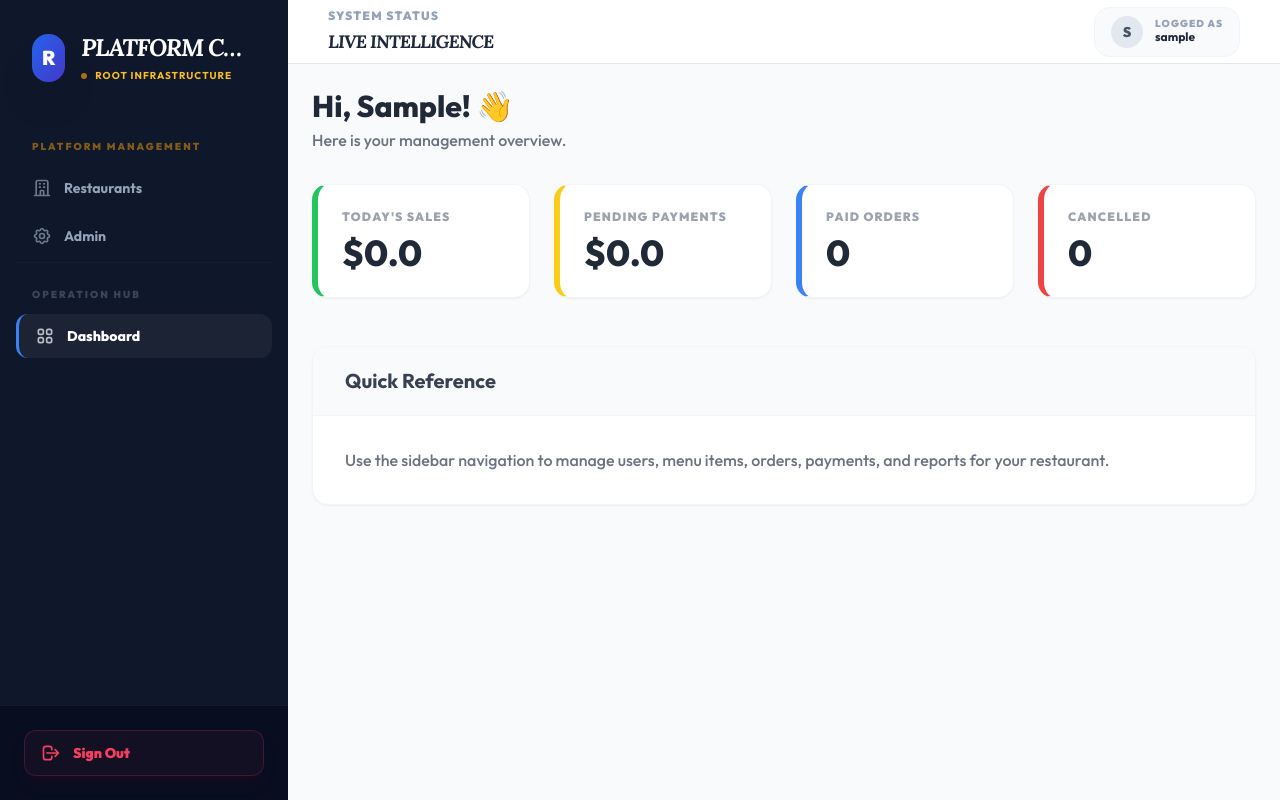
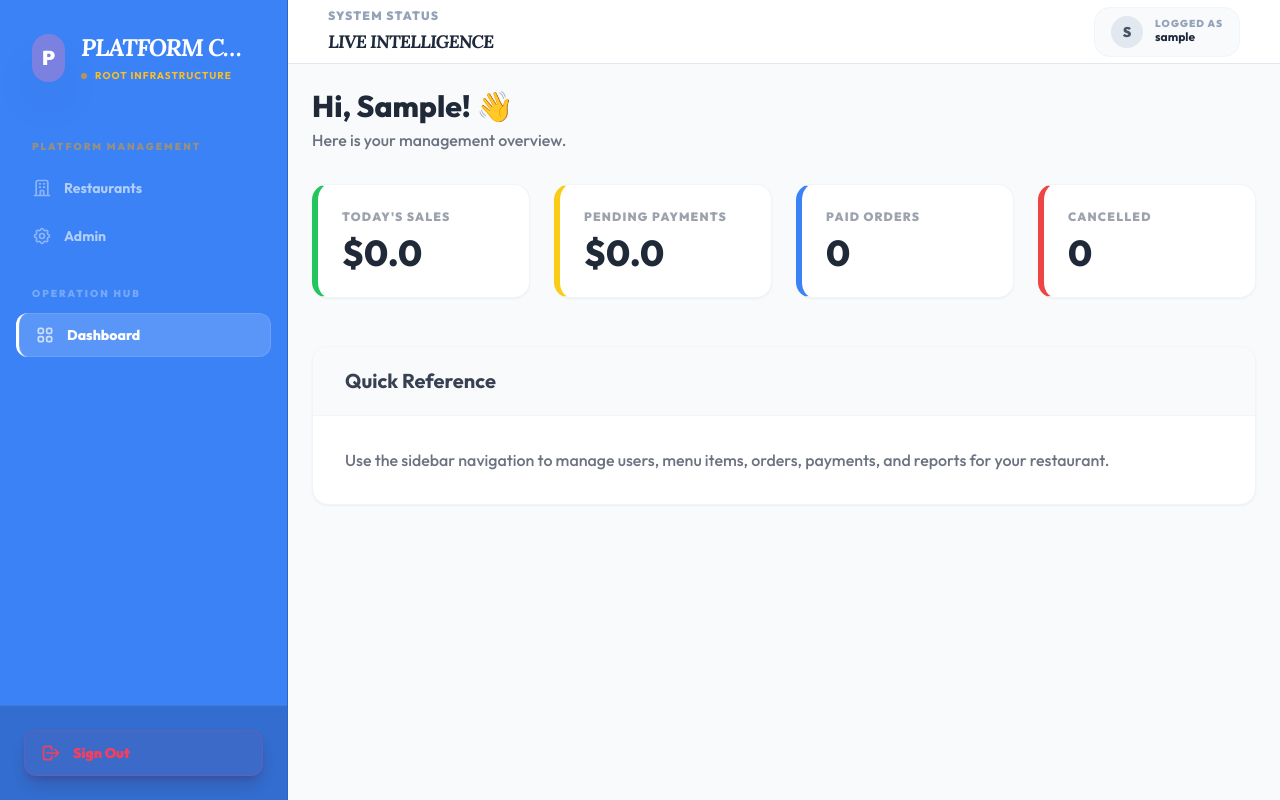
Before and after one commit to Iftin-Tech/Restaurent-Management-System, a Django app: page /dashboard/manager/ in a window 1280 px wide. Run offline with Django 5.2, Linux system fonts and the light colour scheme; the visitor is signed in with stand-in values (Sample User, id 1); data that the repository does not hold is empty; some libraries are stand-ins or nearby versions.

Commit message:
fixed the sidebre

```diff
--- a/templates/includes/head.html
+++ b/templates/includes/head.html
@@ -14,17 +14,92 @@
         :root {
             --primary-color: {{ request.tenant.primary_color|default:"#3b82f6" }};
             --secondary-color: {{ request.tenant.secondary_color|default:"#ec4899" }};
+            --sidebar-text: color-mix(in srgb, white 82%, var(--primary-color) 18%);
+            --sidebar-text-muted: color-mix(in srgb, white 60%, var(--primary-color) 40%);
+            --sidebar-accent: color-mix(in srgb, var(--primary-color) 78%, white 22%);
         }
         body { font-family: 'Outfit', sans-serif; height: 100vh; overflow: hidden; }
-        .custom-sidebar::-webkit-scrollbar { width: 4px; }
-        .custom-sidebar::-webkit-scrollbar-track { background: #0f172a; }
-        .custom-sidebar::-webkit-scrollbar-thumb { background: #334155; border-radius: 10px; }
+        .custom-sidebar {
+            -ms-overflow-style: none;
+            scrollbar-width: none;
+        }
+        .custom-sidebar::-webkit-scrollbar {
+            display: none;
+            width: 0;
+            height: 0;
+        }
+
+        .tenant-sidebar {
+            position: relative;
+            background-color: var(--primary-color);
+            border-right: 1px solid color-mix(in srgb, var(--primary-color) 78%, black 22%);
+        }
+
+        .sidebar-mobile-toggle {
+            background-color: var(--primary-color);
+            color: white;
+            box-shadow: 0 16px 40px -24px color-mix(in srgb, var(--primary-color) 64%, black 36%);
+        }
+
+        .sidebar-link {
+            color: var(--sidebar-text-muted) !important;
+        }
+
+        .sidebar-link:hover,
+        .sidebar-link:focus-visible {
+            background: color-mix(in srgb, var(--primary-color) 18%, transparent) !important;
+            color: white !important;
+        }
+
+        .sidebar-link:hover svg,
+        .sidebar-link:focus-visible svg {
+            opacity: 1 !important;
+        }
 
         .nav-link-active {
-            background: rgba(255, 255, 255, 0.05);
-            border-left: 3px solid var(--primary-color);
+            background: color-mix(in srgb, white 16%, var(--primary-color) 84%);
+            border-left: 3px solid white;
             color: white !important;
             font-weight: 800 !important;
+            box-shadow: inset 0 0 0 1px color-mix(in srgb, white 10%, transparent);
+        }
+
+        .sidebar-section-label {
+            color: var(--sidebar-text-muted) !important;
+            border-color: color-mix(in srgb, var(--primary-color) 14%, white 8%) !important;
+        }
+
+        .sidebar-subnav-wrap {
+            border-color: color-mix(in srgb, var(--primary-color) 14%, white 8%) !important;
+        }
+
+        .sidebar-subnav-link {
+            color: var(--sidebar-text-muted) !important;
+            border-radius: 0.75rem;
+        }
+
+        .sidebar-subnav-link:hover {
+            color: var(--sidebar-accent) !important;
+            background: color-mix(in srgb, white 10%, var(--primary-color) 90%) !important;
+        }
+
+        .sidebar-subnav-link-active {
+            color: white !important;
+            background: color-mix(in srgb, white 16%, var(--primary-color) 84%) !important;
+            box-shadow: inset 0 0 0 1px color-mix(in srgb, white 10%, transparent);
+        }
+
+        .sidebar-logout-panel {
+            background: color-mix(in srgb, var(--primary-color) 84%, black 16%) !important;
+            border-top: 1px solid color-mix(in srgb, var(--primary-color) 14%, white 8%) !important;
+        }
+
+        .sidebar-logo-fallback {
+            background-color: color-mix(in srgb, var(--secondary-color) 24%, white 10%);
+        }
+
+        .sidebar-meta-text {
+            color: var(--sidebar-text-muted) !important;
         }
 
         .premium-glow {
--- a/templates/includes/mobile_nav.html
+++ b/templates/includes/mobile_nav.html
@@ -1,6 +1,6 @@
 <div x-data="{ sidebarOpen: false }">
     <!-- Mobile Menu Button -->
-    <button @click="sidebarOpen = !sidebarOpen" class="lg:hidden fixed top-4 left-4 z-50 p-2 bg-[#0f172a] text-white rounded-lg shadow-lg">
+    <button @click="sidebarOpen = !sidebarOpen" class="sidebar-mobile-toggle lg:hidden fixed top-4 left-4 z-50 p-2 rounded-lg shadow-lg">
         <svg class="w-6 h-6" fill="none" stroke="currentColor" viewBox="0 0 24 24">
             <path stroke-linecap="round" stroke-linejoin="round" stroke-width="2" d="M4 6h16M4 12h16M4 18h16"></path>
         </svg>
@@ -10,7 +10,7 @@
     <div x-show="sidebarOpen" @click="sidebarOpen = false" class="lg:hidden fixed inset-0 bg-black/50 z-40"></div>
 
     <!-- Mobile Sidebar -->
-    <aside x-show="sidebarOpen" x-transition:enter="transition ease-out duration-300" x-transition:enter-start="-translate-x-full" x-transition:enter-end="translate-x-0" x-transition:leave="transition ease-in duration-300" x-transition:leave-start="translate-x-0" x-transition:leave-end="-translate-x-full" class="lg:hidden fixed w-72 bg-[#0f172a] h-full z-50 flex flex-col overflow-y-auto">
+    <aside x-show="sidebarOpen" x-transition:enter="transition ease-out duration-300" x-transition:enter-start="-translate-x-full" x-transition:enter-end="translate-x-0" x-transition:leave="transition ease-in duration-300" x-transition:leave-start="translate-x-0" x-transition:leave-end="-translate-x-full" class="tenant-sidebar lg:hidden fixed w-72 h-full z-50 flex flex-col overflow-hidden">
         {% include 'includes/sidebar_logo.html' %}
         {% include 'includes/sidebar_nav.html' %}
         {% include 'includes/sidebar_logout.html' %}
--- a/templates/includes/nav_cashier.html
+++ b/templates/includes/nav_cashier.html
@@ -1,9 +1,9 @@
-<div class="pt-6 pb-2 text-[10px] font-black text-slate-500 uppercase tracking-[0.2em] px-4 opacity-50 border-t border-white/5 mt-4">Treasury</div>
-<a href="/payments/unpaid/" class="flex items-center px-4 py-3 text-sm font-bold text-slate-400 rounded-xl hover:bg-white/5 hover:text-white transition group {% if 'payments/unpaid' in request.path %}nav-link-active{% endif %}">
+<div class="sidebar-section-label pt-6 pb-2 text-[10px] font-black uppercase tracking-[0.2em] px-4 opacity-50 mt-4">Treasury</div>
+<a href="/payments/unpaid/" class="sidebar-link flex items-center px-4 py-3 text-sm font-bold rounded-xl transition group {% if 'payments/unpaid' in request.path %}nav-link-active{% endif %}">
     <svg class="w-5 h-5 mr-3 opacity-70 group-hover:opacity-100" fill="none" stroke="currentColor" viewBox="0 0 24 24"><path stroke-linecap="round" stroke-linejoin="round" stroke-width="2" d="M12 8c-1.657 0-3 .895-3 2s1.343 2 3 2 3 .895 3 2-1.343 2-3 2m0-8c1.11 0 2.08.402 2.599 1M12 8V7m0 1v8m0 0v1m0-1c-1.11 0-2.08-.402-2.599-1M21 12a9 9 0 11-18 0 9 9 0 0118 0z"></path></svg>
     <span>Payment Gateway</span>
 </a>
-<a href="/orders/new/" class="flex items-center px-4 py-3 text-sm font-bold text-slate-400 rounded-xl hover:bg-white/5 hover:text-white transition group {% if '/orders/new/' in request.path %}nav-link-active{% endif %}">
+<a href="/orders/new/" class="sidebar-link flex items-center px-4 py-3 text-sm font-bold rounded-xl transition group {% if '/orders/new/' in request.path %}nav-link-active{% endif %}">
     <svg class="w-5 h-5 mr-3 opacity-70 group-hover:opacity-100" fill="none" stroke="currentColor" viewBox="0 0 24 24"><path stroke-linecap="round" stroke-linejoin="round" stroke-width="3" d="M3 3h2l.4 2M7 13h10l4-8H5.4M7 13L5.4 5M7 13l-2.293 2.293c-.63.63-.184 1.707.707 1.707H17m0 0a2 2 0 100 4 2 2 0 000-4zm-8 2a2 2 0 11-4 0 2 2 0 014 0z"></path></svg>
     <span>Billing Desk (POS)</span>
 </a>
--- a/templates/includes/nav_waiter.html
+++ b/templates/includes/nav_waiter.html
@@ -1,9 +1,9 @@
-<div class="pt-6 pb-2 text-[10px] font-black text-slate-500 uppercase tracking-[0.2em] px-4 opacity-50 border-t border-white/5 mt-4">Dining Area</div>
-<a href="/orders/new/" class="flex items-center px-4 py-3 text-sm font-bold text-slate-400 rounded-xl hover:bg-white/5 hover:text-white transition group {% if '/orders/new/' in request.path %}nav-link-active{% endif %}">
+<div class="sidebar-section-label pt-6 pb-2 text-[10px] font-black uppercase tracking-[0.2em] px-4 opacity-50 mt-4">Dining Area</div>
+<a href="/orders/new/" class="sidebar-link flex items-center px-4 py-3 text-sm font-bold rounded-xl transition group {% if '/orders/new/' in request.path %}nav-link-active{% endif %}">
     <svg class="w-5 h-5 mr-3 opacity-70 group-hover:opacity-100" fill="none" stroke="currentColor" viewBox="0 0 24 24"><path stroke-linecap="round" stroke-linejoin="round" stroke-width="2" d="M9 5H7a2 2 0 00-2 2v12a2 2 0 002 2h10a2 2 0 002-2V7a2 2 0 00-2-2h-2M9 5a2 2 0 002 2h2a2 2 0 002-2M9 5a2 2 0 012-2h2a2 2 0 012 2"></path></svg>
     <span>Order Entry (POS)</span>
 </a>
-<a href="/menu/" class="flex items-center px-4 py-3 text-sm font-bold text-slate-400 rounded-xl hover:bg-white/5 hover:text-white transition group">
+<a href="/menu/" class="sidebar-link flex items-center px-4 py-3 text-sm font-bold rounded-xl transition group">
     <svg class="w-5 h-5 mr-3 opacity-70 group-hover:opacity-100" fill="none" stroke="currentColor" viewBox="0 0 24 24"><path stroke-linecap="round" stroke-linejoin="round" stroke-width="2" d="M12 6.253v13m0-13C10.832 5.477 9.246 5 7.5 5S4.168 5.477 3 6.253v13C4.168 18.477 5.754 18 7.5 18s3.332.477 4.5 1.253m0-13C13.168 5.477 14.754 5 16.5 5c1.747 0 3.332.477 4.5 1.253v13C19.832 18.477 18.247 18 16.5 18c-1.746 0-3.332.477-4.5 1.253"></path></svg>
     <span>Menu Viewer</span>
 </a>
--- a/templates/includes/sidebar.html
+++ b/templates/includes/sidebar.html
@@ -1,4 +1,4 @@
-<aside class="w-72 bg-[#0f172a] h-full flex flex-col shrink-0 overflow-y-auto custom-sidebar no-print transition-all duration-300 hidden lg:flex">
+<aside class="tenant-sidebar w-72 h-full flex flex-col shrink-0 overflow-hidden no-print transition-all duration-300 hidden lg:flex">
     {% include 'includes/sidebar_logo.html' %}
     {% include 'includes/sidebar_nav.html' %}
     {% include 'includes/sidebar_logout.html' %}
--- a/templates/includes/sidebar_logo.html
+++ b/templates/includes/sidebar_logo.html
@@ -2,7 +2,9 @@
     {% if request.tenant and request.tenant.logo %}
         <img src="{{ request.tenant.logo.url }}" class="w-10 lg:w-12 h-10 lg:h-12 rounded-xl lg:rounded-2xl mr-3 lg:mr-4 object-cover premium-glow border-2 border-white/10" alt="Logo">
     {% else %}
-        <div class="w-10 lg:w-12 h-10 lg:h-12 bg-gradient-to-br from-blue-600 to-indigo-700 rounded-xl lg:rounded-2xl mr-3 lg:mr-4 flex items-center justify-center text-white font-black text-lg lg:text-xl shadow-2xl">R</div>
+        <div class="sidebar-logo-fallback w-10 lg:w-12 h-10 lg:h-12 rounded-xl lg:rounded-2xl mr-3 lg:mr-4 flex items-center justify-center text-white font-black text-lg lg:text-xl shadow-2xl">
+            {% if request.user.is_superuser %}P{% elif request.tenant %}{{ request.tenant.name|first|upper }}{% else %}R{% endif %}
+        </div>
     {% endif %}
     <div class="overflow-hidden">
         {% if request.user.is_superuser %}
@@ -14,8 +16,8 @@
         {% else %}
             <h1 class="text-white font-black tracking-tighter text-xl lg:text-2xl truncate leading-none uppercase font-['Lora']">{{ request.tenant.name|default:"POS SAAS" }}</h1>
             <div class="flex items-center mt-1 overflow-hidden">
-                <span class="w-1.5 h-1.5 bg-green-500 rounded-full mr-2 animate-pulse shrink-0"></span>
-                <span class="text-slate-400 font-bold text-[10px] uppercase tracking-widest truncate">{{ request.tenant.db_name }}</span>
+                <span class="w-1.5 h-1.5 rounded-full mr-2 animate-pulse shrink-0" style="background-color: var(--secondary-color);"></span>
+                <span class="sidebar-meta-text font-bold text-[10px] uppercase tracking-widest truncate">{{ request.tenant.db_name }}</span>
             </div>
         {% endif %}
     </div>
--- a/templates/includes/sidebar_logout.html
+++ b/templates/includes/sidebar_logout.html
@@ -1,4 +1,4 @@
-<div class="p-4 lg:p-6 border-t border-white/5 bg-slate-950/50 mt-auto">
+<div class="sidebar-logout-panel p-4 lg:p-6 mt-auto">
     <a href="/accounts/logout/" class="flex items-center px-4 py-3 text-sm font-black text-rose-500 bg-rose-500/5 rounded-xl border border-rose-500/20 hover:bg-rose-500 hover:text-white transition shadow-lg shadow-rose-950/20">
         <svg class="w-5 h-5 mr-3" fill="none" stroke="currentColor" viewBox="0 0 24 24"><path stroke-linecap="round" stroke-linejoin="round" stroke-width="2" d="M17 16l4-4m0 0l-4-4m4 4H7m6 4v1a3 3 0 01-3 3H6a3 3 0 01-3-3V7a3 3 0 013-3h4a3 3 0 013 3v1"></path></svg>
         <span>Sign Out</span>
--- a/templates/includes/sidebar_nav.html
+++ b/templates/includes/sidebar_nav.html
@@ -1,20 +1,20 @@
-<div class="flex-1 px-2 lg:px-4 space-y-1 py-4 overflow-y-auto">
+<div class="custom-sidebar flex-1 px-2 lg:px-4 space-y-1 py-4 overflow-y-auto">
     {% if request.user.is_superuser %}
         <div class="pb-2 text-[10px] font-black text-amber-500 uppercase tracking-[0.2em] px-4 opacity-50">Platform Management</div>
-        <a href="/platform/" class="flex items-center px-4 py-3 text-sm font-bold text-slate-400 rounded-xl hover:bg-white/5 hover:text-white transition group {% if '/platform/' in request.path %}nav-link-active{% endif %}">
+        <a href="/platform/" class="sidebar-link flex items-center px-4 py-3 text-sm font-bold rounded-xl transition group {% if '/platform/' in request.path %}nav-link-active{% endif %}">
             <svg class="w-5 h-5 mr-3 opacity-70 group-hover:opacity-100" fill="none" stroke="currentColor" viewBox="0 0 24 24"><path stroke-linecap="round" stroke-linejoin="round" stroke-width="2" d="M19 21V5a2 2 0 00-2-2H7a2 2 0 00-2 2v16m14 0h2m-2 0h-5m-9 0H3m2 0h5M9 7h1m-1 4h1m4-4h1m-1 4h1m-5 10v-5a1 1 0 011-1h2a1 1 0 011 1v5m-4 0h4"></path></svg>
             <span>Restaurants</span>
         </a>
-        <a href="/superadmin/" class="flex items-center px-4 py-3 text-sm font-bold text-slate-400 rounded-xl hover:bg-white/5 hover:text-white transition group">
+        <a href="/superadmin/" class="sidebar-link flex items-center px-4 py-3 text-sm font-bold rounded-xl transition group">
             <svg class="w-5 h-5 mr-3 opacity-70 group-hover:opacity-100" fill="none" stroke="currentColor" viewBox="0 0 24 24"><path stroke-linecap="round" stroke-linejoin="round" stroke-width="2" d="M10.325 4.317c.426-1.756 2.924-1.756 3.35 0a1.724 1.724 0 002.573 1.066c1.543-.94 3.31.826 2.37 2.37a1.724 1.724 0 001.065 2.572c1.756.426 1.756 2.924 0 3.35a1.724 1.724 0 00-1.066 2.573c.94 1.543-.826 3.31-2.37 2.37a1.724 1.724 0 00-2.572 1.065c-.426 1.756-2.924 1.756-3.35 0a1.724 1.724 0 00-2.573-1.066c-1.543.94-3.31-.826-2.37-2.37a1.724 1.724 0 00-1.065-2.572c-1.756-.426-1.756-2.924 0-3.35a1.724 1.724 0 001.066-2.573c-.94-1.543.826-3.31 2.37-2.37.996.608 2.296.07 2.572-1.065z"></path><path stroke-linecap="round" stroke-linejoin="round" stroke-width="2" d="M15 12a3 3 0 11-6 0 3 3 0 016 0z"></path></svg>
             <span>Admin</span>
         </a>
-        <div class="pt-6 pb-2 text-[10px] font-black text-slate-500 uppercase tracking-[0.2em] px-4 opacity-50 border-t border-white/5 mt-4">Operation Hub</div>
+        <div class="sidebar-section-label pt-6 pb-2 text-[10px] font-black uppercase tracking-[0.2em] px-4 opacity-50 mt-4">Operation Hub</div>
     {% else %}
-        <div class="pb-2 text-[10px] font-black text-slate-500 uppercase tracking-[0.2em] px-4 opacity-50">Operation Hub</div>
+        <div class="sidebar-section-label pb-2 text-[10px] font-black uppercase tracking-[0.2em] px-4 opacity-50">Operation Hub</div>
     {% endif %}
 
-    <a href="{% url 'dashboard:index' %}" class="flex items-center px-4 py-3 text-sm font-bold text-slate-400 rounded-xl hover:bg-white/5 hover:text-white transition group {% if request.path == '/' or '/dashboard/' in request.path %}nav-link-active{% endif %}">
+    <a href="{% url 'dashboard:index' %}" class="sidebar-link flex items-center px-4 py-3 text-sm font-bold rounded-xl transition group {% if request.path == '/' or '/dashboard/' in request.path %}nav-link-active{% endif %}">
         <svg class="w-5 h-5 mr-3 opacity-70 group-hover:opacity-100" fill="none" stroke="currentColor" viewBox="0 0 24 24"><path stroke-linecap="round" stroke-linejoin="round" stroke-width="2" d="M4 6a2 2 0 012-2h2a2 2 0 012 2v2a2 2 0 01-2 2H6a2 2 0 01-2-2V6zM14 6a2 2 0 012-2h2a2 2 0 012 2v2a2 2 0 01-2 2h-2a2 2 0 01-2-2V6zM4 16a2 2 0 012-2h2a2 2 0 012 2v2a2 2 0 01-2 2H6a2 2 0 01-2-2v-2zM14 16a2 2 0 012-2h2a2 2 0 012 2v2a2 2 0 01-2 2h-2a2 2 0 01-2-2v-2z"></path></svg>
         <span>Dashboard</span>
     </a>
```
Also changed, not shown: templates/includes/nav_manager.html (+19 -19 lines).
